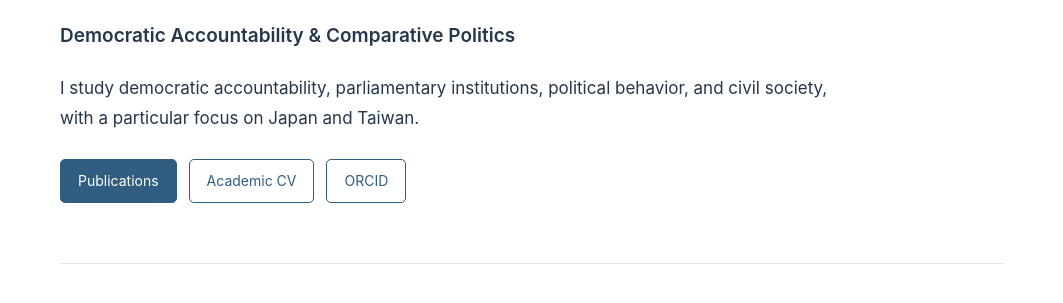
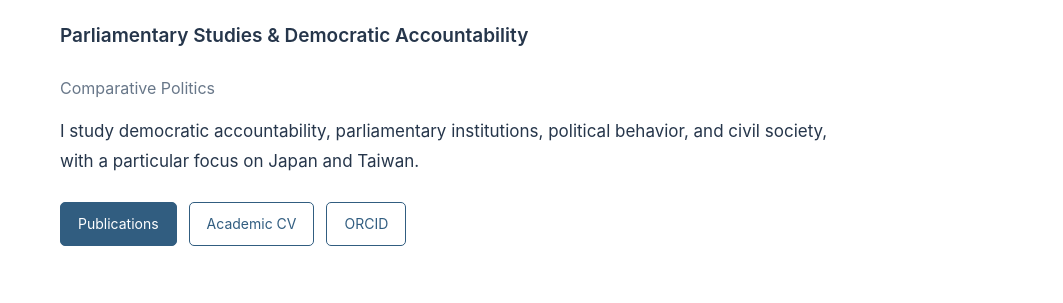
Before and after one commit to yingshioukao/yingshioukao.github.io, a plain HTML site: page index.html in a window 1280 px wide. Shown: the part 298-601 px from the top of the page, without its empty margins (108-1171 px from the left). Drawn offline with Linux system fonts and the light colour scheme.

Commit message:
Update index.html

```diff
--- a/index.html
+++ b/index.html
@@ -9,7 +9,9 @@
 <body>
 <header><div class="container nav"><a class="logo" href="index.html">Ellen Kao</a><nav aria-label="Main navigation"><a href="index.html#about">About</a><a href="index.html#research">Research</a><a href="publications.html">Publications</a><a href="index.html#news">News</a><a href="index.html#teaching">Teaching</a><a href="index.html#contact">Contact &amp; CV</a></nav></div></header>
 <main class="container">
-<div class="hero"><div class="eyebrow">Political Scientist</div><h1>Ellen Kao</h1><p class="formal">Ying-Shiou Kao, Ph.D.</p><p class="tagline">Democratic Accountability &amp; Comparative Politics</p><p class="intro">I study democratic accountability, parliamentary institutions, political behavior, and civil society, with a particular focus on Japan and Taiwan.</p><div class="actions"><a class="button primary" href="publications.html">Publications</a><a class="button" href="
+<div class="hero"><div class="eyebrow">Political Scientist</div><h1>Ellen Kao</h1><p class="formal">Ying-Shiou Kao, Ph.D.</p><p class="tagline">Parliamentary Studies &amp; Democratic Accountability</p><p class="formal">
+  Comparative Politics
+</p><p class="intro">I study democratic accountability, parliamentary institutions, political behavior, and civil society, with a particular focus on Japan and Taiwan.</p><div class="actions"><a class="button primary" href="publications.html">Publications</a><a class="button" href="
 YingshiouKao_CV_Oct 2026.pdf
 " target="_blank" rel="noopener">Academic CV</a><a class="button" href="https://orcid.org/0009-0007-6348-227X" target="_blank" rel="noopener">ORCID</a></div></div>
 <section id="about"><div class="eyebrow">About</div><h2>About Me</h2><p>I am an Adjunct Assistant Professor in the Department of Political Science at Soochow University, Taiwan. My research examines how democratic institutions, political actors, and civil society shape accountability and political representation.</p><p>I use quantitative, qualitative, and experimental methods, with a particular focus on Japan and Taiwan. I hold a Ph.D. in Political Science from Soochow University and a Ph.D. in Chinese Studies from Aichi University, Japan. Previously, I held postdoctoral positions at Soochow University and Academia Sinica.</p><p>Beyond academia, I have conducted policy research for the Westminster Foundation for Democracy and contributed to the independent review of Taiwan's Open Parliament Action Plan.</p></section>
```
